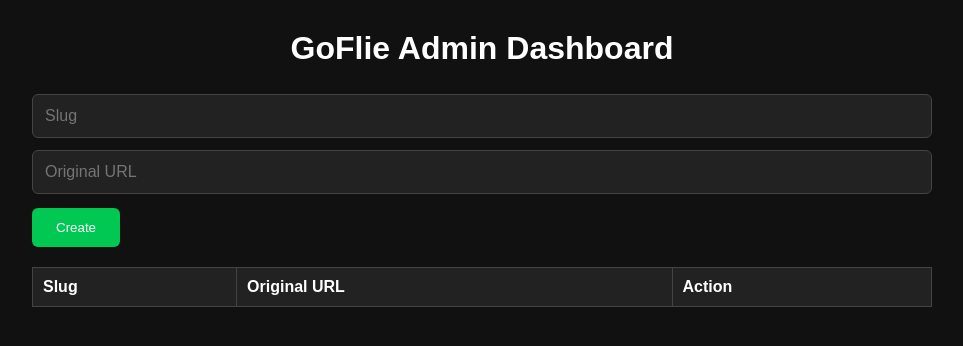
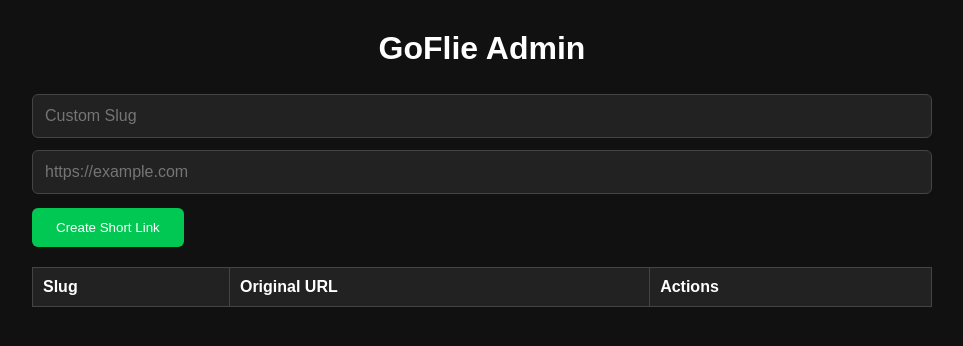
Before and after one commit to GOFLI-IO/-goflie-admin, a plain HTML site: page dashboard.html in a window 1280 px wide. Shown: the whole page, without its empty margins (158-1121 px from the left). Drawn offline with Linux system fonts and the light colour scheme.

Commit message:
Update dashboard.html

```diff
--- a/dashboard.html
+++ b/dashboard.html
@@ -2,34 +2,23 @@
 <html lang="en">
 <head>
 <meta charset="UTF-8">
-  <meta name="viewport" content="width=device-width, initial-scale=1.0">
+<meta name="viewport" content="width=device-width,initial-scale=1">
 <title>GoFlie Admin</title>
 <link rel="stylesheet" href="style.css">
 </head>
 <body>
-
 <div class="container">
-    <h1>GoFlie Admin Dashboard</h1>
-
+<h1>GoFlie Admin</h1>
 <div class="card">
-        <input id="slug" type="text" placeholder="Slug">
-        <input id="url" type="text" placeholder="Original URL">
-        <button id="createBtn">Create</button>
+<input id="slug" type="text" placeholder="Custom Slug">
+<input id="url" type="text" placeholder="https://example.com">
+<button onclick="createLink()">Create Short Link</button>
 </div>
-
 <table>
-        <thead>
-            <tr>
-                <th>Slug</th>
-                <th>Original URL</th>
-                <th>Action</th>
-            </tr>
-        </thead>
-        <tbody id="list"></tbody>
+<thead><tr><th>Slug</th><th>Original URL</th><th>Actions</th></tr></thead>
+<tbody id="links"></tbody>
 </table>
 </div>
-
 <script src="app.js"></script>
-
 </body>
 </html>
```
Lines whose indentation alone changed are shown as unchanged.
